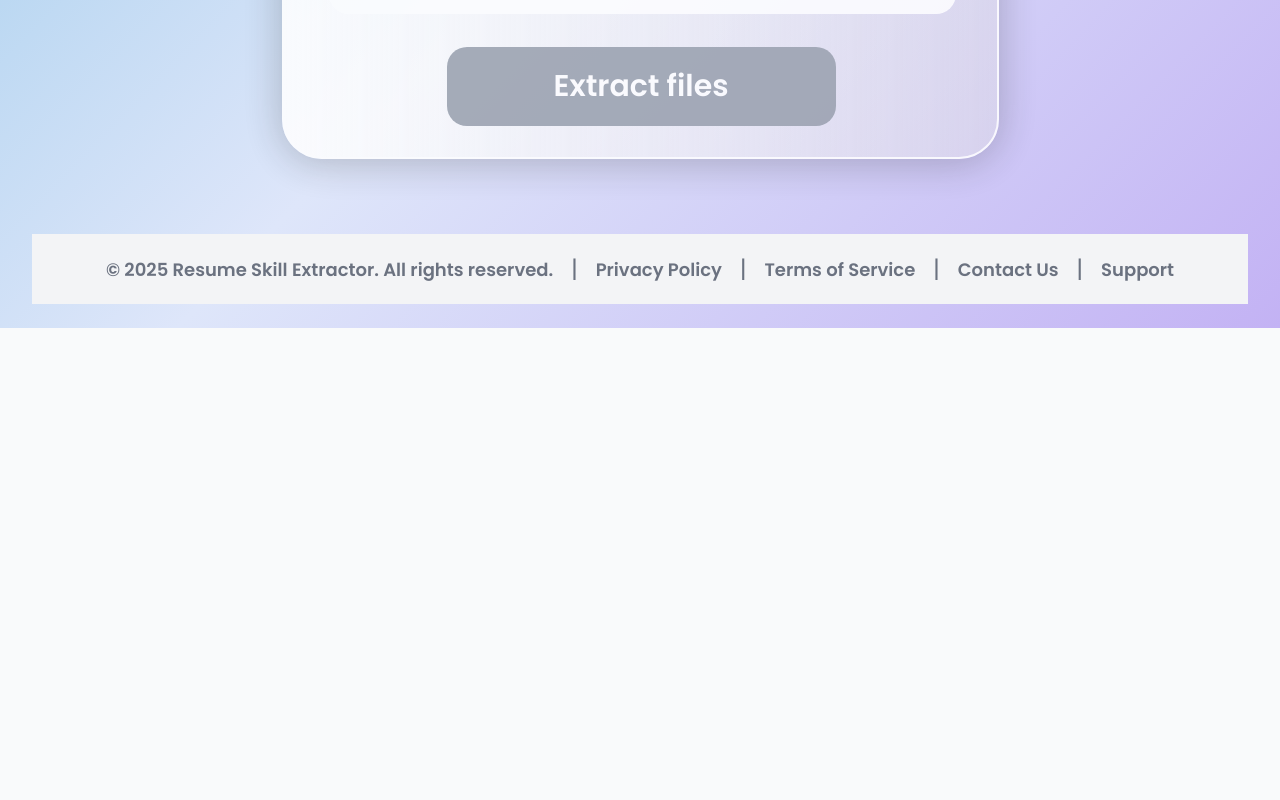
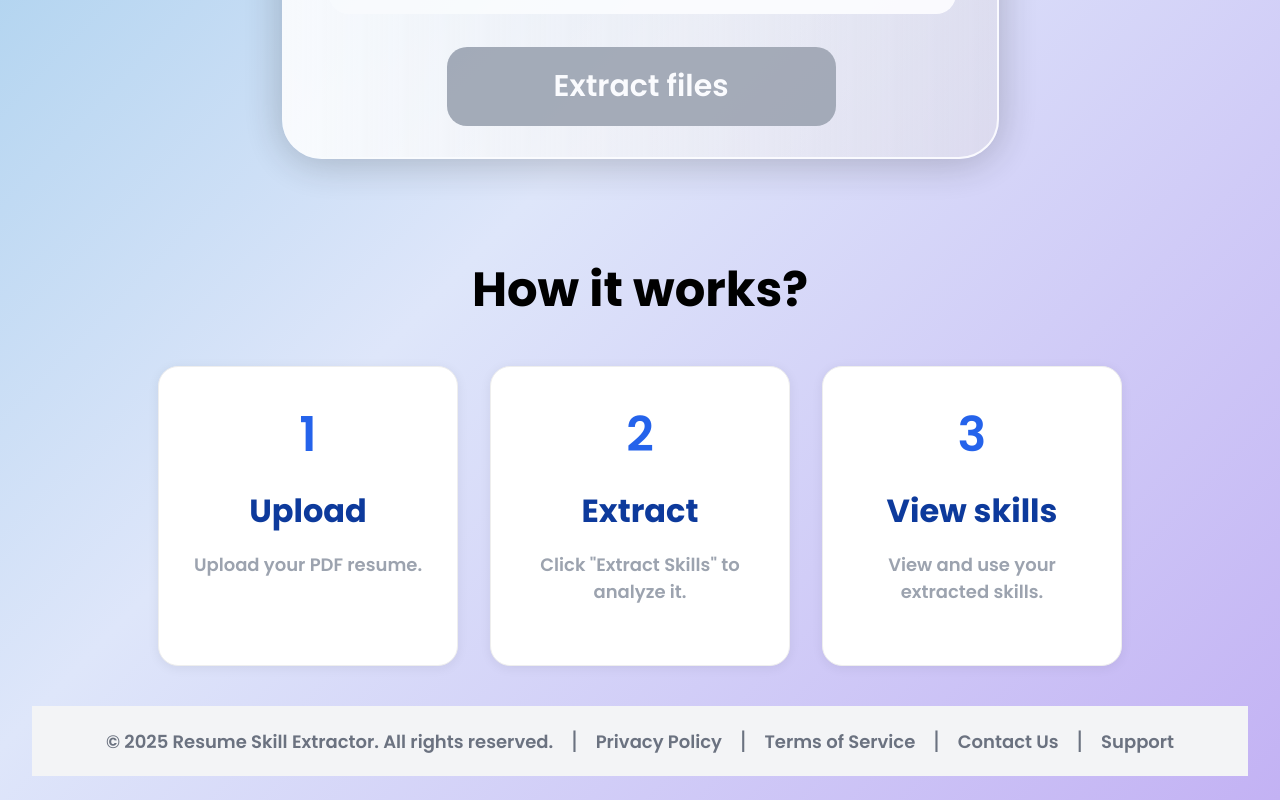
Before and after one commit to Fury044/Resume-Extractor-Final, a React (Vite) app in the folder frontend/: page / in a window 1280 px wide. Shown: the part 630-1430 px from the top of the page. Before the commit the page ends 958 px from the top, so only its background shows below. Built offline with nearby package versions, Linux system fonts and the light colour scheme; no server answers.

Commit message:
Update Upload.jsx

```diff
--- a/frontend/src/pages/Upload.jsx
+++ b/frontend/src/pages/Upload.jsx
@@ -142,6 +142,30 @@ export default function Upload() {
           )}
         </div>
       </div>
+      {/* How it works section */}
+      <div style={{width: '100%', display: 'flex', flexDirection: 'column', alignItems: 'center', margin: '60px 0 40px 0'}}>
+        <div style={{color: 'black', fontSize: 48, fontFamily: 'Poppins', fontWeight: 700, marginBottom: 40}}>How it works?</div>
+        <div style={{display: 'flex', flexWrap: 'wrap', justifyContent: 'center', gap: 32}}>
+          {/* Step 1 */}
+          <div style={{width: 300, minHeight: 300, background: 'white', borderRadius: 20, border: '1px solid #eee', display: 'flex', flexDirection: 'column', alignItems: 'center', padding: 32, boxSizing: 'border-box', boxShadow: '0 2px 12px #0001'}}>
+            <div style={{color: '#2563EB', fontSize: 48, fontFamily: 'Poppins', fontWeight: 600, marginBottom: 16}}>1</div>
+            <div style={{color: '#0D3A9C', fontSize: 32, fontFamily: 'Poppins', fontWeight: 700, marginBottom: 16}}>Upload</div>
+            <div style={{color: '#9CA3AF', fontSize: 18, fontFamily: 'Poppins', fontWeight: 600, textAlign: 'center'}}>Upload your PDF resume.</div>
+          </div>
+          {/* Step 2 */}
+          <div style={{width: 300, minHeight: 300, background: 'white', borderRadius: 20, border: '1px solid #eee', display: 'flex', flexDirection: 'column', alignItems: 'center', padding: 32, boxSizing: 'border-box', boxShadow: '0 2px 12px #0001'}}>
+            <div style={{color: '#2563EB', fontSize: 48, fontFamily: 'Poppins', fontWeight: 600, marginBottom: 16}}>2</div>
+            <div style={{color: '#0D3A9C', fontSize: 32, fontFamily: 'Poppins', fontWeight: 700, marginBottom: 16}}>Extract</div>
+            <div style={{color: '#9CA3AF', fontSize: 18, fontFamily: 'Poppins', fontWeight: 600, textAlign: 'center'}}>Click "Extract Skills" to analyze it.</div>
+          </div>
+          {/* Step 3 */}
+          <div style={{width: 300, minHeight: 300, background: 'white', borderRadius: 20, border: '1px solid #eee', display: 'flex', flexDirection: 'column', alignItems: 'center', padding: 32, boxSizing: 'border-box', boxShadow: '0 2px 12px #0001'}}>
+            <div style={{color: '#2563EB', fontSize: 48, fontFamily: 'Poppins', fontWeight: 600, marginBottom: 16}}>3</div>
+            <div style={{color: '#0D3A9C', fontSize: 32, fontFamily: 'Poppins', fontWeight: 700, marginBottom: 16}}>View skills</div>
+            <div style={{color: '#9CA3AF', fontSize: 18, fontFamily: 'Poppins', fontWeight: 600, textAlign: 'center'}}>View and use your extracted skills.</div>
+          </div>
+        </div>
+      </div>
       <footer style={{width: '100%', background: '#F3F4F6', height: '70px', display: 'flex', alignItems: 'center', justifyContent: 'center', marginTop: 40}}>
         <div style={{width: '95%', maxWidth: 1400, display: 'flex', alignItems: 'center', justifyContent: 'center', gap: 18, fontSize: 18, overflowX: 'auto', whiteSpace: 'nowrap', minWidth: 0, flexWrap: 'nowrap'}}>
           <span style={{color: '#6B7280', fontFamily: 'Poppins', fontWeight: 600, textAlign: 'center', flexShrink: 1}}>
```
